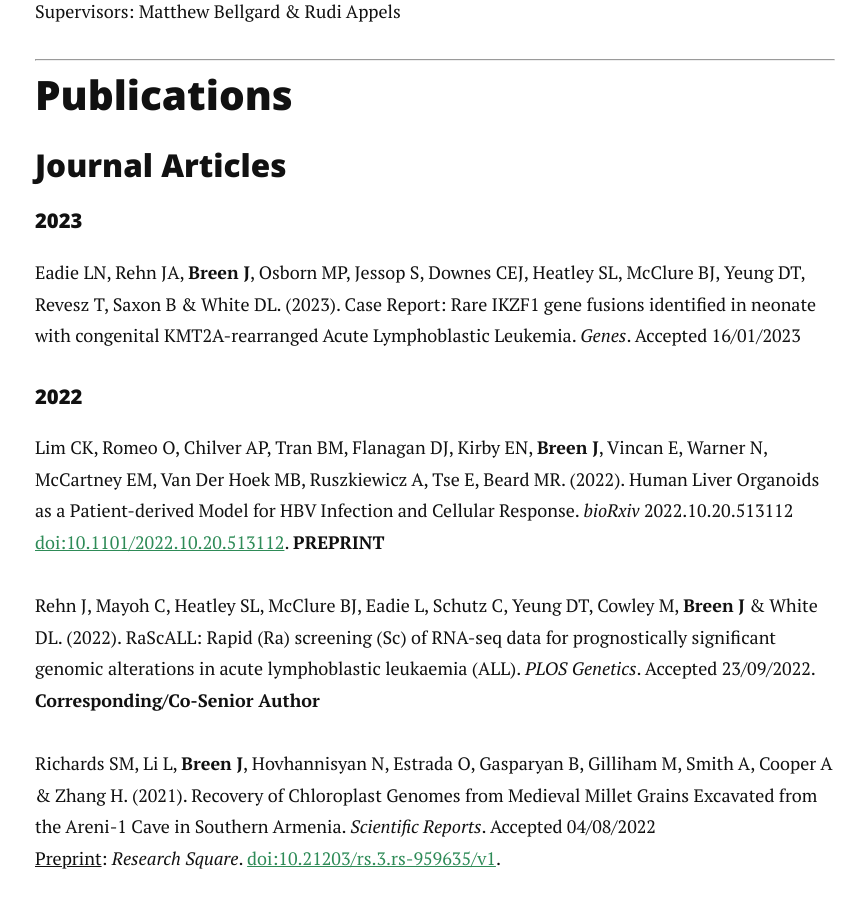
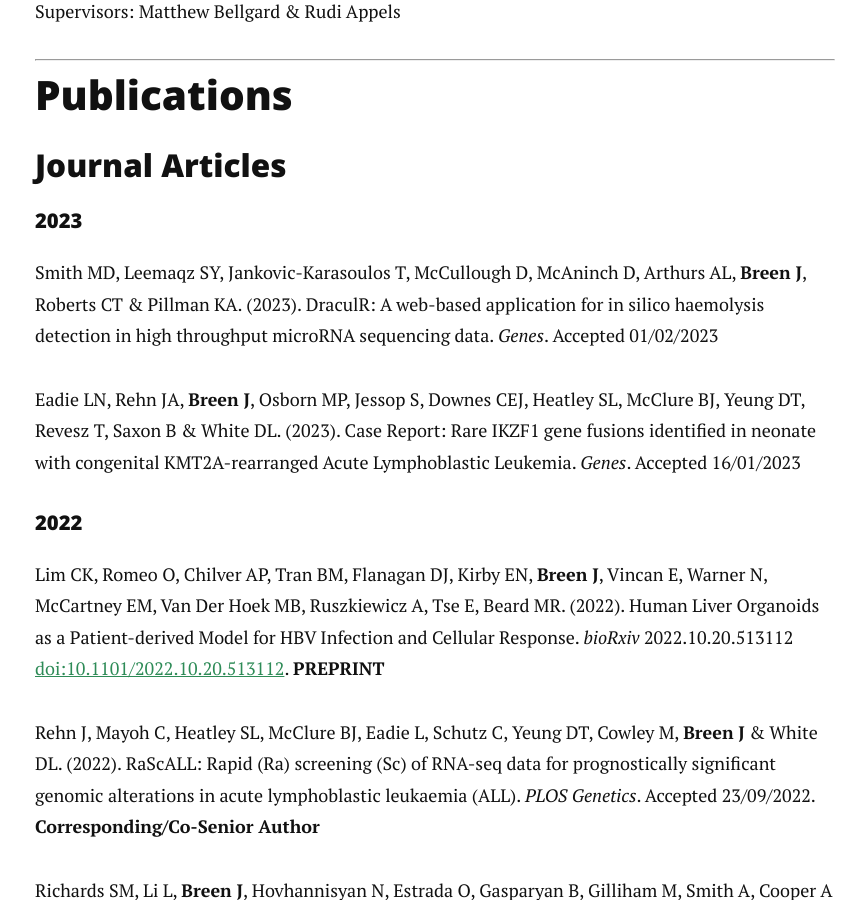
Before and after one commit to jimmybgammyknee/jimmybgammyknee.github.io, a Jekyll site: the page built from cv.md, in a window 1280 px wide and 900 px high, scrolled down 3350 px. Shown: the whole window, without its empty margins (205-1071 px from the left). Built offline with Jekyll 4.4.1, drawn with Linux system fonts in a browser that asks for light colours; nearby versions of some CDN libraries.

Commit message:
Update cv.md

```diff
--- a/cv.md
+++ b/cv.md
@@ -94,9 +94,9 @@ Supervisors: Matthew Bellgard & Rudi Appels <br>
 
 #### 2023
 
+Smith MD, Leemaqz SY, Jankovic-Karasoulos T, McCullough D, McAninch D, Arthurs AL, **Breen J**, Roberts CT & Pillman KA. (2023). DraculR: A web-based application for in silico haemolysis detection in high throughput microRNA sequencing data. _Genes_. Accepted 01/02/2023
+
 Eadie LN, Rehn JA, **Breen J**, Osborn MP, Jessop S, Downes CEJ, Heatley SL, McClure BJ, Yeung DT, Revesz T, Saxon B & White DL. (2023).  Case Report: Rare IKZF1 gene fusions identified in neonate with congenital KMT2A-rearranged Acute Lymphoblastic Leukemia. _Genes_. Accepted 16/01/2023
-
-
 
 #### 2022
 
```
